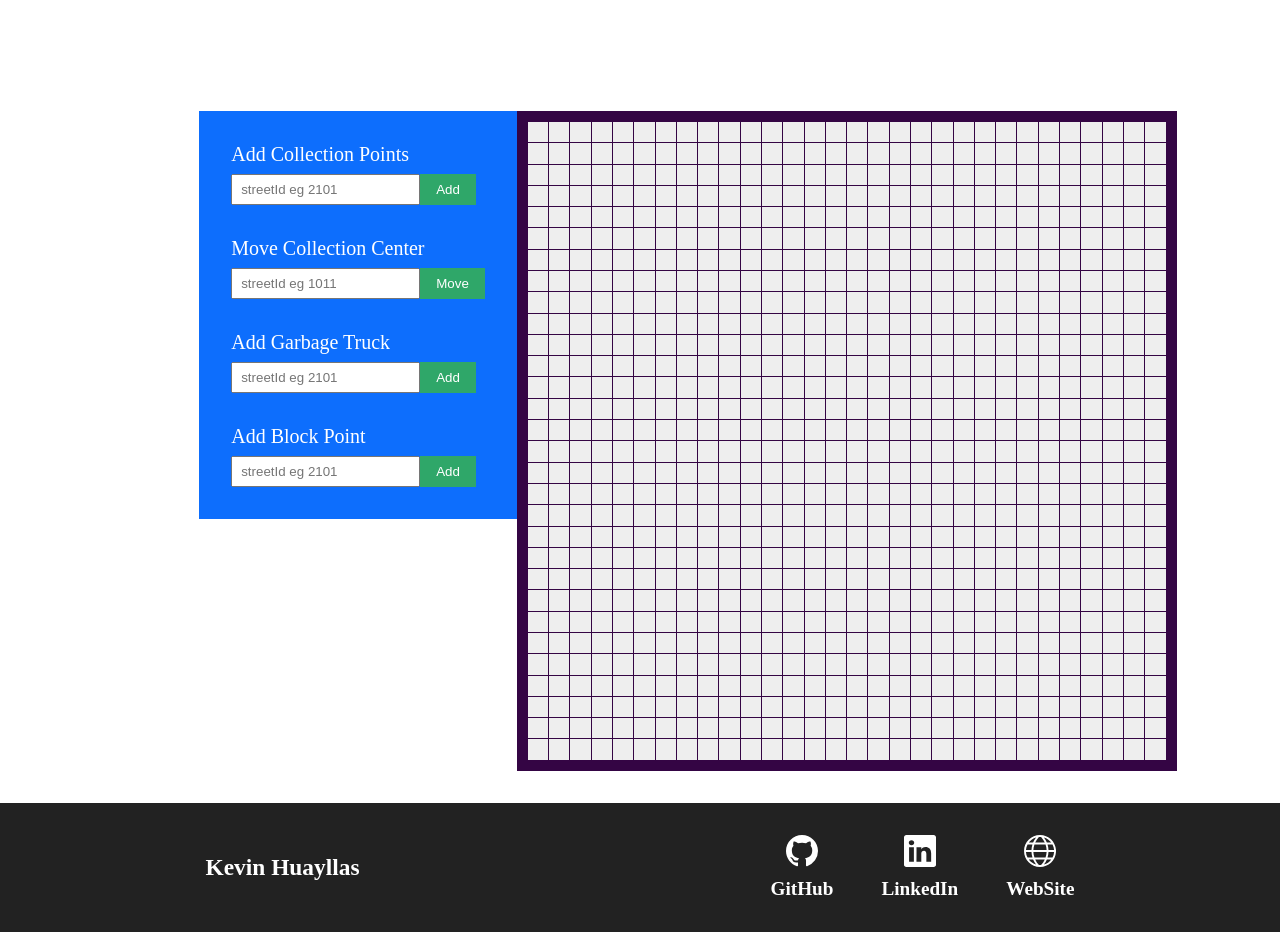
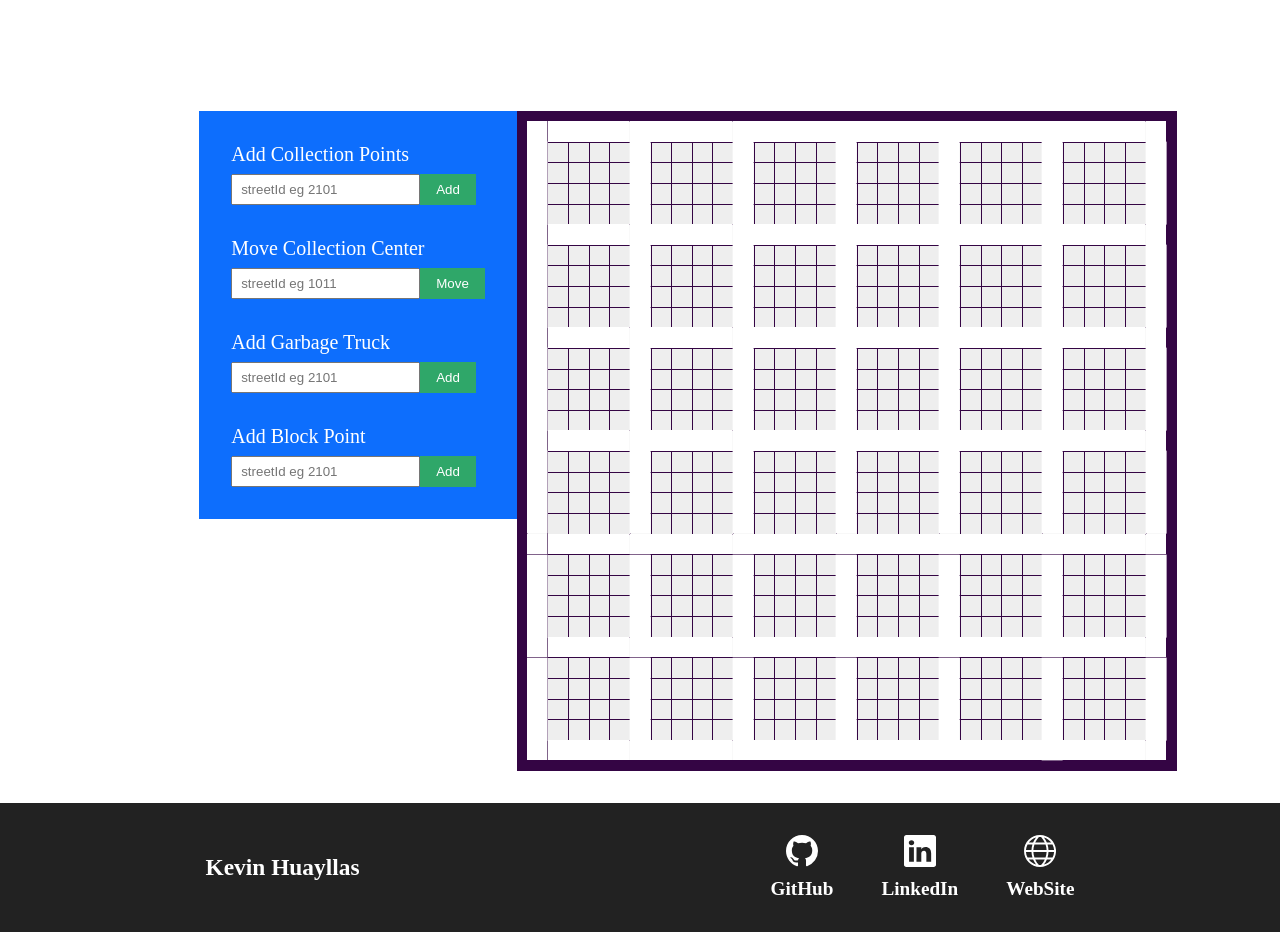
Before and after one commit to KevinOmega/GarbageCollectionProject, a Next.js app: page / in a window 1280 px wide. Shown: the part 955-1887 px from the top of the page. Built offline with nearby package versions, Linux system fonts and the light colour scheme.

Commit message:
add map generation

```diff
--- a/components/Canvas.tsx
+++ b/components/Canvas.tsx
@@ -3,22 +3,16 @@ import canvas from "./canvas.module.scss";
 import Path from './Path';
 import Corner from './Corner';
 import { useGlobalContext } from '../context/context';
+import path from 'path';
 
 
 const Canvas = () => {
 
-    const {unitSize,setUnitSize,numberOfRows,graph,setGraph} = useGlobalContext();
+
+    const {unitSize,setUnitSize,numberOfRows,corners,paths} = useGlobalContext();
 
     const canvasRef : any = useRef();
     const [lines,setLines] = useState<number[]>([])
-    const [paths, setPaths] = useState<any>([]);
-    const [corners, setCorners] = useState<any>([]);
-    const [xs,setXs] = useState<number>(0);
-    const [xe,setXe] = useState<number>(0);
-    const [ys,setYs] = useState<number>(0);
-    const [ye,setYe] = useState<number>(0);
-
-    // const graph : any = {};
 
     const generateLines  = (n : number) => {
         let currentLines = [];
@@ -33,71 +27,6 @@ const Canvas = () => {
           setUnitSize(canvasWidth / n);
     }
 
-    const onSubmit = (e: any) => {
-      e.preventDefault();
-      generateMap();
-      setXs(0);
-      setYs(0);
-      setXe(0);
-      setYe(0);
-    }
-
-
-    const generateMap = () => {
-     for (let i = 0; i < numberOfRows / 5; i++) {
-      for (let j = 0; j < (numberOfRows - 1) / 5; j++) {
-        generatePath(i * 5,j* 5, i * 5, (j + 1) * 5);
-        generatePath(j * 5, i * 5, (j + 1) * 5, i * 5);
-      }
-     }
-     console.log(graph);
-    }
-
-    const generatePath = (xs : number, ys : number, xe: number, ye:number) => {
-      const id1 = xs.toString() + ys.toString();
-      const id2 = xe.toString() + ye.toString();
-      const streetID = xs.toString() + ys.toString() + xe.toString() + ye.toString();
-      const pathLength = Math.max(xe- xs, ye - ys);
-
-      const array1 = graph[id1] !== undefined ? graph[id1] : [];
-      const array2 = graph[id2] !== undefined ? graph[id2] : [];
-        if(graph[id1] === undefined){
-          // setCorners((current : any) => [
-          //   ...current,
-          //   {id : id1, unitSize : unitSize, position : {x : xs, y : ys}},
-          // ])
-        }
-        if(graph[id2] === undefined){
-          //  setCorners((current : any) => [
-          //   ...current,
-          //   {id : id2, unitSize : unitSize, position : {x : xe, y : ye}},
-          // ])
-        }
-
-        setGraph((currentGraph : any) => {
-          return {
-            ...currentGraph,
-            [id1] : [...array1,{streetID, time : pathLength * 10, to : id2}],
-            [id2] : [...array2,{streetID, time : pathLength * 10, to : id1}],
-          }
-        } )
-
-      // graph[id1].push({length : pathLength, time : pathLength * 10, to : id2})
-      // graph[id2].push({length : pathLength, time :  pathLength * 10, to : id1});
-
-        let rotation = 0;
-        let length = Math.abs(xe - xs);
-
-      if(ys !== ye){
-        rotation = 90;
-        length = Math.abs(ye - ys);
-      }
-      // setPaths( (current : any) => [
-      //   ...current,
-      //   {id : streetID, position : {x : xs, y : ys}, rotation, unitSize : unitSize, length : length - 1 }
-      // ])
-    }
-
     useEffect(() => {
         const handleResize = () => {
           getUnitSize(numberOfRows);
@@ -110,10 +39,6 @@ const Canvas = () => {
     },[])
 
     useEffect(() => {
-      generateMap()
-    },[])
-
-    useEffect(() => {
       generateLines(numberOfRows);
     },[unitSize])
 
@@ -121,14 +46,8 @@ const Canvas = () => {
     <div ref={canvasRef} className={canvas.canvas}  >
       {lines.map((l,index) => <div key={index} className={canvas.verticalLine} style={{left : l}}></div>)}
       {lines.map((l,index) => <div key={index * 10}className={canvas.horizontalLine} style={{top : l}}></div>)}
-      {corners.map((corner: React.JSX.IntrinsicAttributes & { unitSize: number; id: "string"; position: { x: number; y: number; }; }) => <Corner key={corner.id}{...corner}/>)}
-      {paths.map((p: React.JSX.IntrinsicAttributes & {
-          id: number; position: { x: number; y: number; }; traffic: string; direcction: string; rotation: number; unitSize: number; corners: {
-            c1: number // const properties = {
-            ; c2: number;
-          }; length:
-          number;
-        }) => <Path key={p.id}{...p}/>)}
+      {corners.map((cornerID: string) => <Corner id = {cornerID}/>)}
+      {Object.keys(paths).map((v) => <Path id={v}/>)}
     </div>
   )
 }
--- a/components/Corner.tsx
+++ b/components/Corner.tsx
@@ -1,24 +1,23 @@
-import React from 'react'
+import React, { useEffect, useState } from 'react'
 import corner from "./cormer.module.css";
+import { useGlobalContext } from '../context/context';
+import { userAgent } from 'next/server';
 
 
-interface nodeStructure {
-  to : string,
-  time : number,
-  length : number,
-}
 
-interface pathStructure  {
-    up : nodeStructure,
-    left : nodeStructure,
-    right : nodeStructure,
-    top : nodeStructure,
-}
+const Corner = ({id} : {id : string}) => {
+  const {unitSize} = useGlobalContext();
 
-const Corner = ({id,unitSize, position} : {unitSize : number, id : "string" , position : {x : number, y : number}}) => {
+  const position : string[] = id.split(",");
+
+
   return (
-    <div className={corner.corner} style={{width : unitSize, height : unitSize, top : position.y * unitSize, left : position.x * unitSize}}>
-
+    <div className={corner.corner} style={
+      {width : unitSize,
+      height : unitSize,
+      top : Number(position[1]) * unitSize,
+      left : Number(position[0]) * unitSize
+      }}>
     </div>
   )
 }
--- a/components/Path.module.css
+++ b/components/Path.module.css
@@ -1,6 +1,6 @@
 .path {
   position: absolute;
-  background-color: #eaeaea;
+  background-color: white;
   transform-origin: 0 0;
   display: flex;
   align-items: center;
--- a/components/Path.tsx
+++ b/components/Path.tsx
@@ -1,28 +1,29 @@
-import React from 'react'
+import React,{useEffect} from 'react'
 import path from "./Path.module.css";
+import { useGlobalContext } from '../context/context';
 
 
 
 
-const Path = ({
-    id,position,traffic = "low", direcction = "double", rotation ,unitSize, length} :
-    {
-        id : number,
-        position : {x : number, y : number}
-        traffic : string,
-        direcction : string,
-        rotation : number,
-        unitSize : number;
-        corners : {c1 : number, c2 : number};
-        length : number
-      }) => {
+const Path = ({ id } : { id : string }) => {
+  const {unitSize} = useGlobalContext();
+
+  const position : number[]= id.split(",").map((s) => Number(s));
+
+  let length = Math.max(position[2] - position[0], position[3] - position[1]);
+  let rotation = 0;
+
+  if(position[1] === position[3]){
+    rotation = 90;
+  }
+
   return (
     <div key={id}  className={path.path} style={ {
-      width : `${ (unitSize * length)}px`,
+      width : `${ (unitSize * (length - 1))}px`,
       height : `${unitSize}px`,
-      top : position.y * unitSize,
-      left :  position.x * unitSize,
-      transform : `rotate(${rotation}deg) translate(${unitSize}px, ${rotation === 0 ? 0 : unitSize * -1}px)`,
+      top : position[1] * unitSize,
+      left :  position[0] * unitSize,
+      transform : `rotate(${rotation}deg) translate(${unitSize}px ,${rotation === 90 ? -unitSize : 0}px)`,
       }}>
       {/* <div className={path.line}></div> */}
     </div>
--- a/components/canvas.module.scss
+++ b/components/canvas.module.scss
@@ -9,6 +9,7 @@ $line-bread : 0.08px;
   border-bottom: $line-bread solid $dark-color;
   border-right: $line-bread solid $dark-color;
   border: 10px solid $dark-color;
+  overflow: hidden;
 }
 .verticalLine {
   position: absolute;
--- a/components/cormer.module.css
+++ b/components/cormer.module.css
@@ -1,4 +1,4 @@
 .corner {
   position: absolute;
-  background-color: #eaeaea;
+  background-color: white;
 }
--- a/context/context.js
+++ b/context/context.js
@@ -5,16 +5,81 @@ const AppContext = React.createContext();
 const AppProvider = ({ children }) => {
   const [unitSize, setUnitSize] = useState(0);
   const [graph, setGraph] = useState({});
+  const paths = {};
+  const corners = [];
 
-  const numberOfRows = 31;
+  const numberOfRows = 32;
+
+  const generateMap = () => {
+    for (let i = 0; i < 6; i++) {
+      for (let j = 0; j < 7; j++) {
+        generatePath(i * 5, j * 5, i * 5, (j + 1) * 5);
+        generatePath(j * 5, i * 5, (j + 1) * 5, i * 5);
+      }
+    }
+    generatePath(25, 30, 30, 30);
+  };
+
+  const generatePath = (xs, ys, xe, ye) => {
+    if (xe <= 30 || ye <= 30) {
+      const id1 = xs.toString() + "," + ys.toString();
+      const id2 = xe.toString() + "," + ye.toString();
+      const streetID =
+        xs.toString() +
+        "," +
+        ys.toString() +
+        "," +
+        xe.toString() +
+        "," +
+        ye.toString();
+      const pathLength = Math.max(xe - xs, ye - ys);
+
+      setGraph((currentGraph) => {
+        const array1 = currentGraph[id1] !== undefined ? currentGraph[id1] : [];
+        const array2 = currentGraph[id2] !== undefined ? currentGraph[id2] : [];
+        console.log(array1);
+        return {
+          ...currentGraph,
+          [id1]: [...array1, { streetID, time: pathLength * 10, to: id2 }],
+          [id2]: [...array2, { streetID, time: pathLength * 10, to: id1 }],
+        };
+      });
+    }
+  };
+
+  const drawPaths = () => {
+    Object.entries(graph).map((key) => {
+      corners.push(key[0]);
+      if (key[1]) {
+        key[1].map(({ streetID }) => {
+          if (!paths[streetID]) {
+            paths[streetID] = true;
+          }
+        });
+      }
+    });
+  };
 
   useEffect(() => {
+    generateMap();
+  }, []);
+
+  useEffect(() => {
+    drawPaths();
     console.log(graph);
   }, [graph]);
 
   return (
     <AppContext.Provider
-      value={{ unitSize, setUnitSize, numberOfRows, graph, setGraph }}
+      value={{
+        unitSize,
+        setUnitSize,
+        numberOfRows,
+        graph,
+        setGraph,
+        corners,
+        paths,
+      }}
     >
       {children}
     </AppContext.Provider>
```
